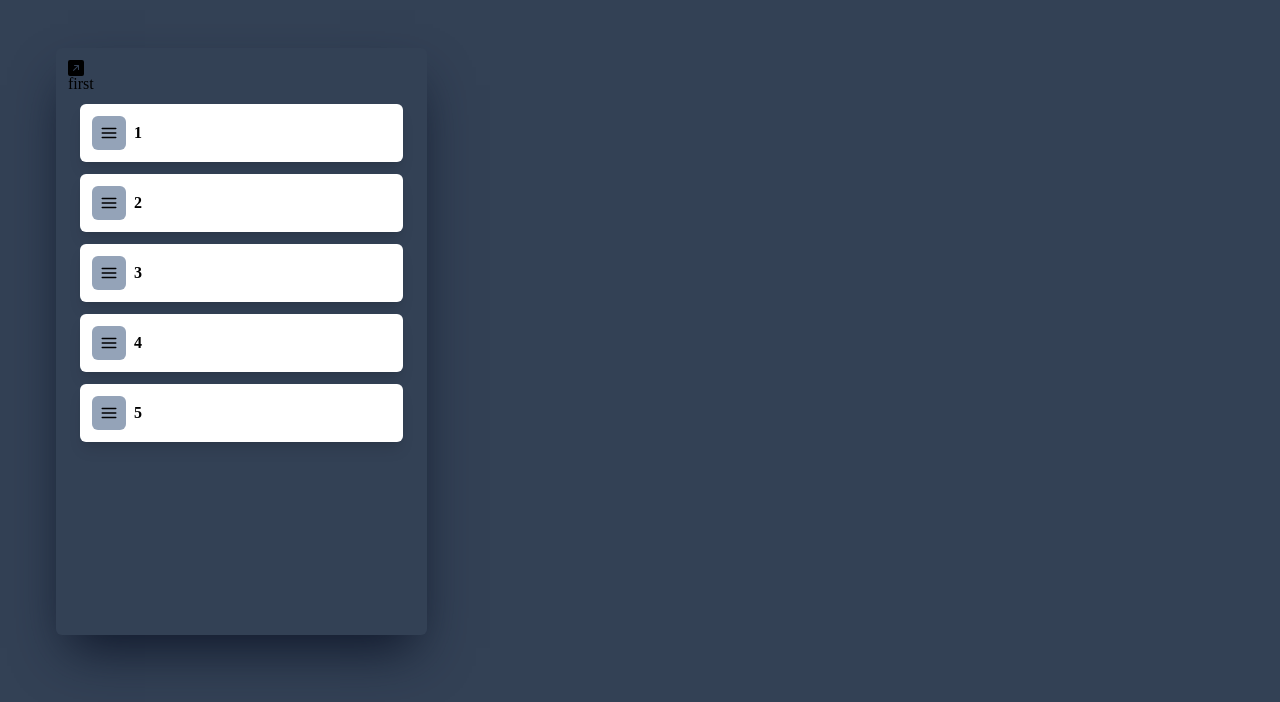
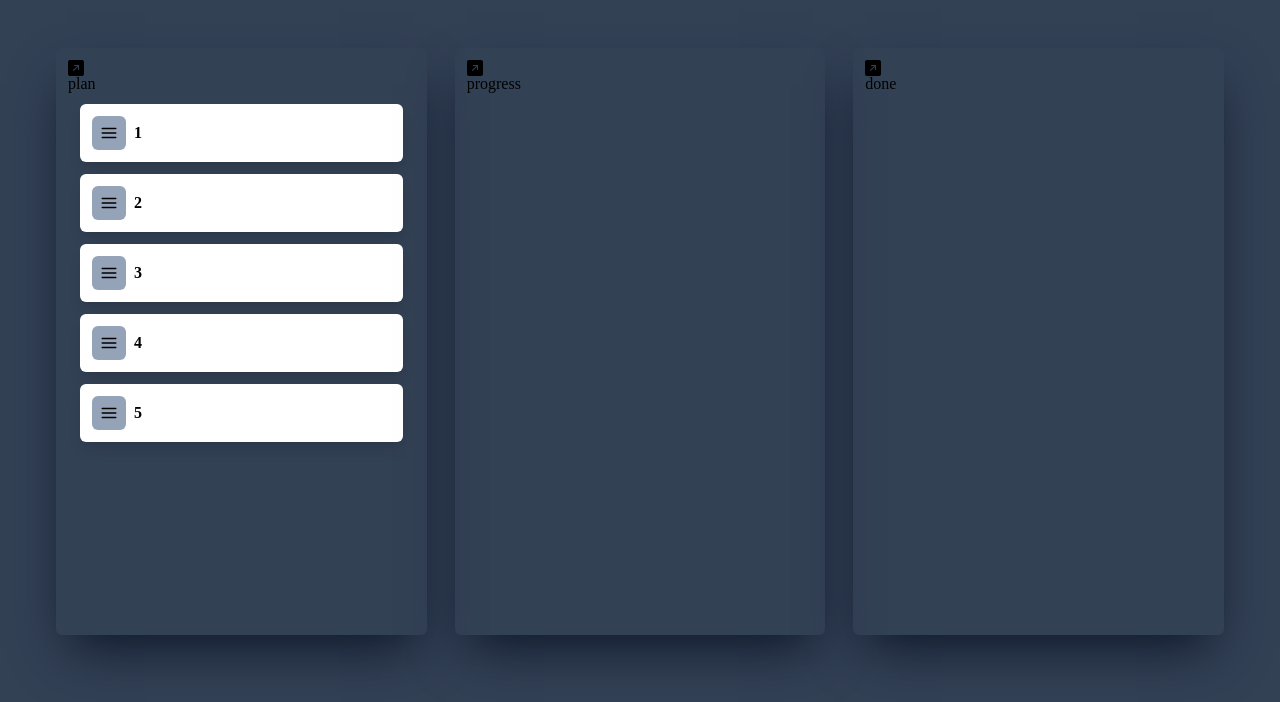
Before and after one commit to hotteokButler/react_2w_challenge, a React (Vite) app in the folder kanban_board/: page / in a window 1280 px wide. Shown: the top 702 px of the page. Built offline with nearby package versions, Linux system fonts and the light colour scheme.

Commit message:
Change listState data type

```diff
--- a/kanban_board/src/App.tsx
+++ b/kanban_board/src/App.tsx
@@ -11,9 +11,9 @@ function App() {
   const onDragEnd = ({ destination, source, draggableId }: DropResult) => {
     if (!destination) return;
     setLists((oldList) => {
-      const newLists = [...oldList];
-      newLists.splice(source.index, 1);
-      newLists.splice(destination?.index, 0, draggableId);
+      const newLists = { ...oldList };
+      // newLists.splice(source.index, 1);
+      // newLists.splice(destination?.index, 0, draggableId);
       return newLists;
     });
   };
@@ -21,18 +21,22 @@ function App() {
   return (
     <div className='wrap'>
       <DragDropContext onDragEnd={onDragEnd}>
-        <StrictModeDroppable droppableId='one'>
+        {Object.keys(lists).map((elem, idx) => (
+          <StrictModeDroppable droppableId={elem} key={idx}>
             {(provided) => {
               return (
                 <BoardList
                   provided={provided}
-                bd_obj={{ bd_color: 'bg-rose-50', bd_title: 'first', bd_title_color: 'text-violet-600' }}
+                  bd_obj={{ bd_color: 'bg-rose-50', bd_title: elem, bd_title_color: 'text-violet-600' }}
                 >
-                {lists && lists.map((elem, idx) => <Card card={elem} index={idx} key={elem} />)}
+                  {lists[elem].map((elem, idx) => (
+                    <Card card={elem} index={idx} key={elem} />
+                  ))}
                 </BoardList>
               );
             }}
           </StrictModeDroppable>
+        ))}
       </DragDropContext>
     </div>
   );
--- a/kanban_board/src/recoil/atoms.tsx
+++ b/kanban_board/src/recoil/atoms.tsx
@@ -2,5 +2,9 @@ import { DefaultValue, atom, selector } from 'recoil';
 
 export const listState = atom({
   key: 'lists',
-  default: ['1', '2', '3', '4','5'],
+  default: {
+    plan: ['1', '2', '3', '4', '5'],
+    progress: [],
+    done: [],
+  },
 });
```
Lines whose indentation alone changed are shown as unchanged.
